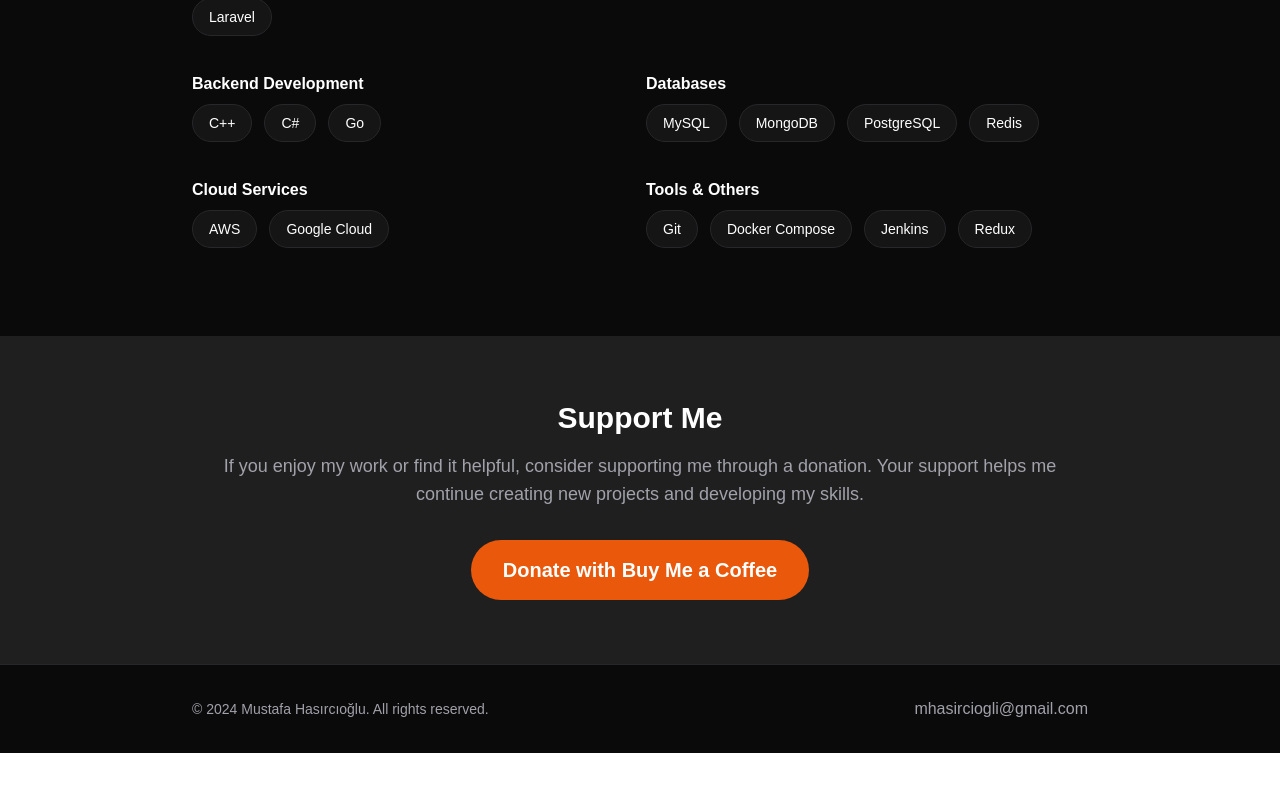
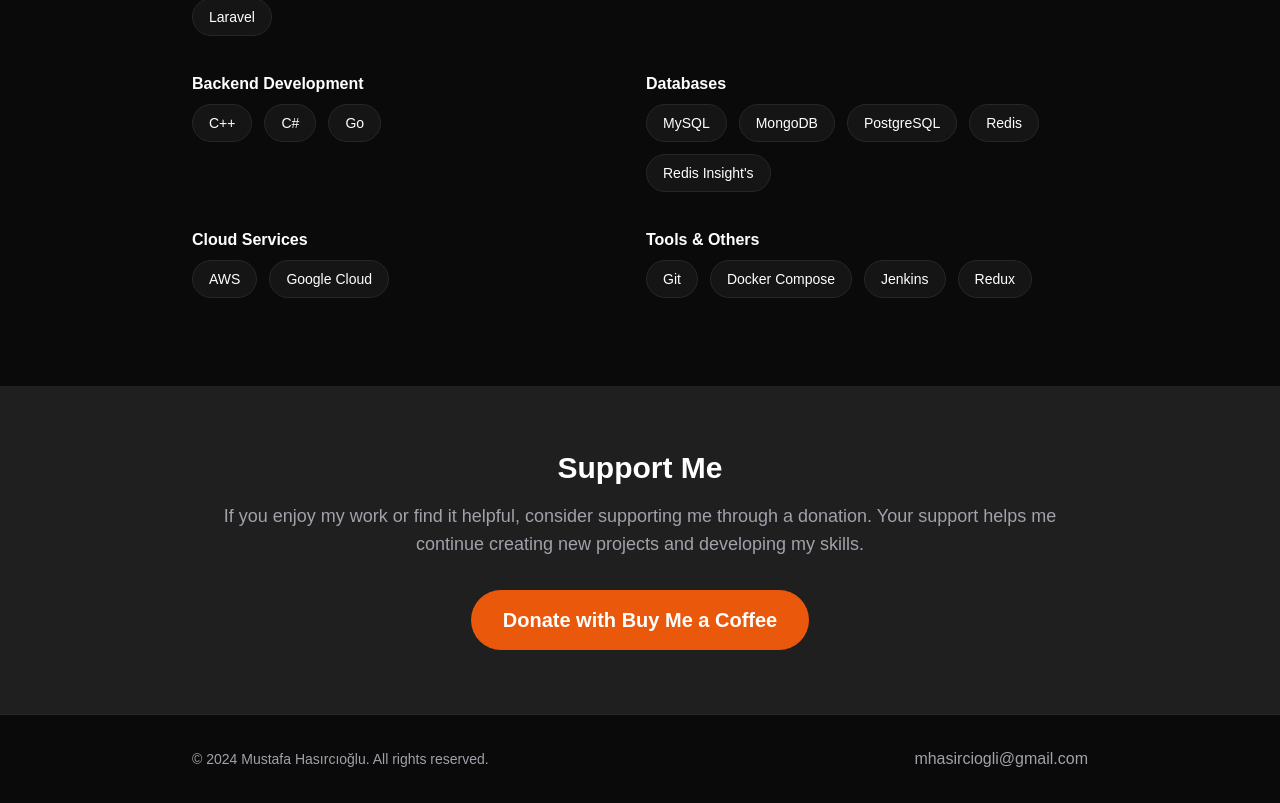
Before and after one commit to hasirciogluhq/hasirciogli.com-portfollio, a Next.js app: page / in a window 1280 px wide. Shown: the part 1242-2045 px from the top of the page. Before the commit the page ends 1995 px from the top, so only its background shows below. Built offline with nearby package versions, Linux system fonts and the light colour scheme.

Commit message:
redis insights added.

```diff
--- a/src/app/page.tsx
+++ b/src/app/page.tsx
@@ -163,6 +163,7 @@
                 <SkillBadge>MongoDB</SkillBadge>
                 <SkillBadge>PostgreSQL</SkillBadge>
                 <SkillBadge>Redis</SkillBadge>
+                <SkillBadge>Redis Insight&apos;s</SkillBadge>
               </div>
             </div>
 
```
